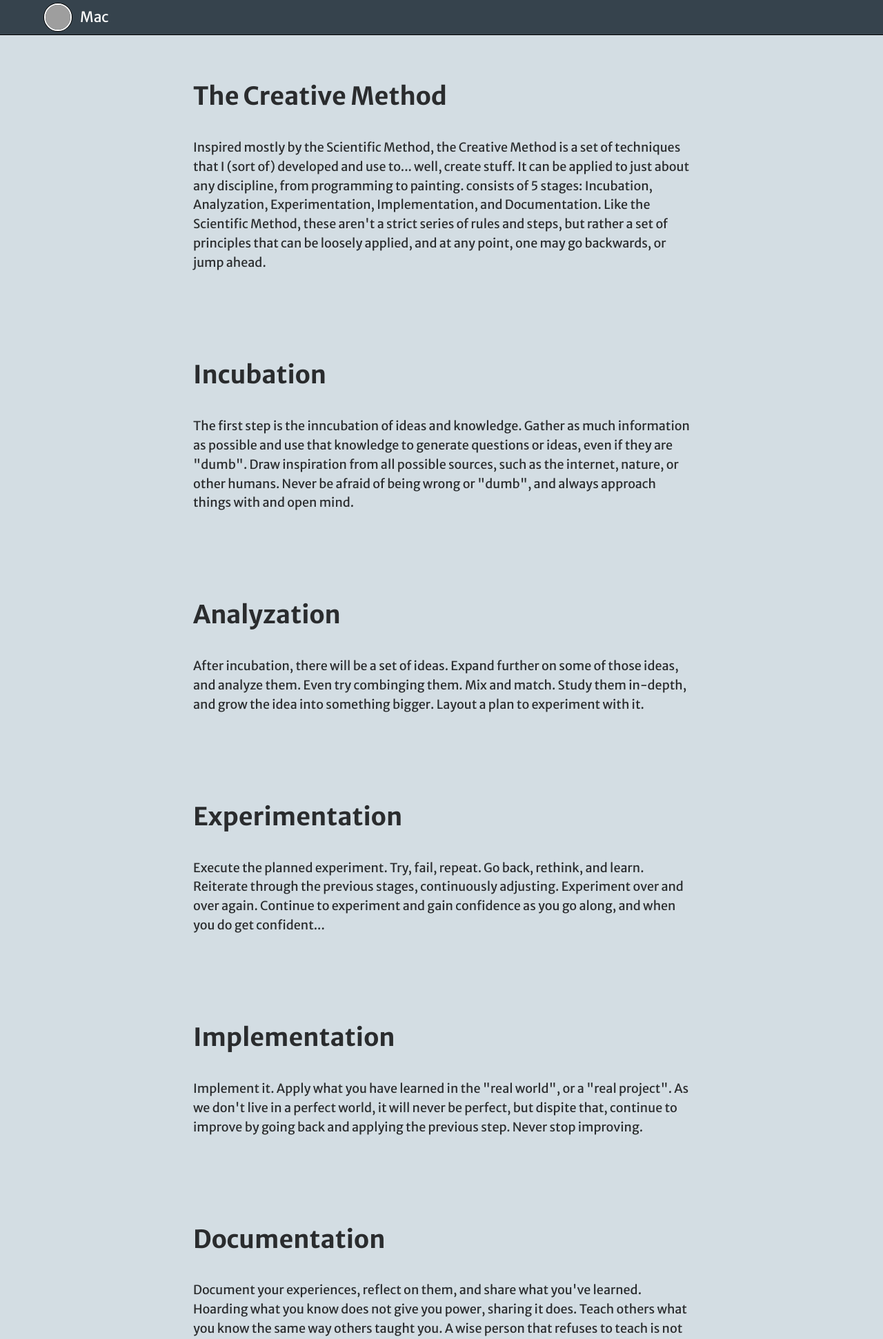
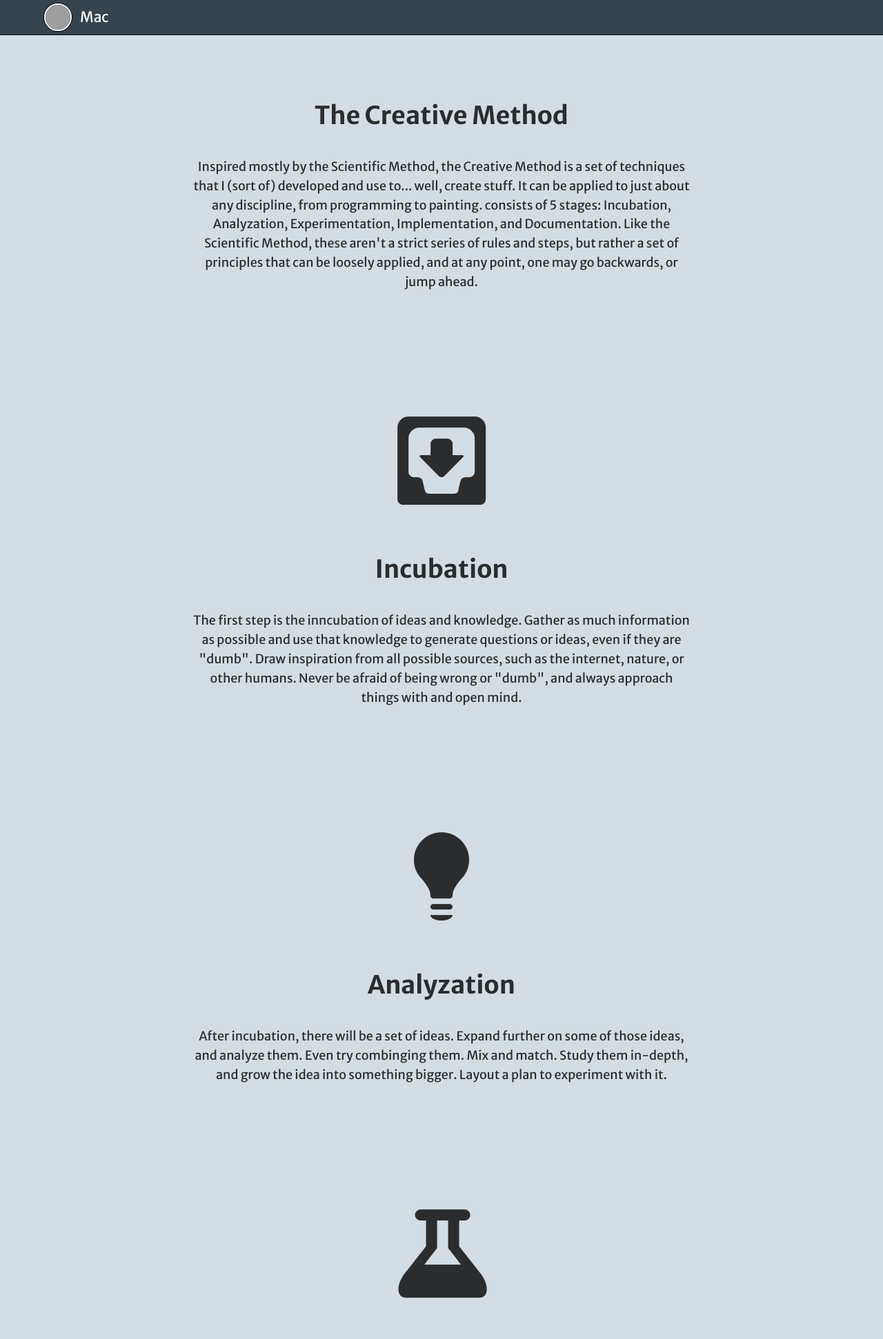
Before and after one commit to macrman/binarymac, a Django app: template binarymac/templates/creative_method.html in a window 1280 px wide. Shown: the top 1942 px of the page at 69% size. Run offline with Django 3.2, Linux system fonts and the light colour scheme; the template is opened without the code that fills it, so the values that code supplies are empty; some libraries are stand-ins or nearby versions; grey boxes are pictures that could not be loaded.

Commit message:
added icons to creative method page

```diff
--- a/binarymac/static/css/style.css
+++ b/binarymac/static/css/style.css
@@ -117,6 +117,11 @@ a {
 .tdarker { color: rgba(0, 0, 0, .8); }
 .tdarkest { color: rgba(0, 0, 0, 1); }
 
+.big_icon {
+    font-size: 128px;
+    margin: 0 36px;
+}
+
 .center_wrap {
     text-align: center;
     font-size: 0px;
@@ -155,6 +160,10 @@ a {
     max-width: 800px;
 }
 
+.wrap1024 {
+    max-width: 1024px;
+
+}
 .wrap1200 {
     max-width: 1200px;
 }
@@ -384,8 +393,15 @@ a {
 
 /* creative method */
 
+.creative_method {
+    text-align: center;
+}
+
+.big_icon, .stage_stuff {
+}
+
 .block {
-    padding: 36px;
+    padding: 64px;
 }
 
 /* contact */
--- a/binarymac/templates/creative_method.html
+++ b/binarymac/templates/creative_method.html
@@ -2,7 +2,8 @@
 
 
 {% block main %}
-<section class="block">
+<div class="creative_method">
+<section class="block clearfix">
     <div class="wrap720 inner">
         <h1>The Creative Method</h1>
         <p>Inspired mostly by the Scientific Method, the Creative Method is a
@@ -15,8 +16,10 @@
         </p>
     </div>
 </section>
-<section class="block">
-<div class="wrap720 inner">
+<section class="block clearfix">
+    <div class="inner wrap720">
+        <div class="big_icon icon-inbox inner"></div>
+        <div class="stage_stuff inner">
             <h1>Incubation</h1>
             <p>The first step is the inncubation of ideas and knowledge. Gather as much
             information as possible and use that knowledge to generate questions or
@@ -25,9 +28,12 @@
             afraid of being wrong or "dumb", and always approach things with and open
             mind.</p>
         </div>
+    </div>
 </section>
-<section class="block">
-<div class="wrap720 inner">
+<section class="block clearfix">
+    <div class="inner wrap720">
+        <div class="big_icon icon-lightbulb inner"></div>
+        <div class="stage_stuff inner">
             <h1>Analyzation</h1>
             <p>After incubation, there will be a set of ideas. Expand further on some
             of those ideas, and analyze them. Even try combinging them. Mix and match.
@@ -35,9 +41,12 @@
             to experiment with it.
             </p>
         </div>
+    </div>
 </section>
-<section class="block">
-<div class="wrap720 inner">
+<section class="block clearfix">
+    <div class="inner wrap720">
+        <div class="big_icon icon-flaskfull inner"></div>
+        <div class="stage_stuff inner">
             <h1>Experimentation</h1>
             <p>Execute the planned experiment. Try, fail, repeat. Go back, rethink, and
             learn. Reiterate through the previous stages, continuously adjusting.
@@ -45,9 +54,12 @@
             as you go along, and when you do get confident...
             </p>
         </div>
+    </div>
 </section>
-<section class="block">
-<div class="wrap720 inner">
+<section class="block clearfix">
+    <div class="inner wrap720">
+        <div class="big_icon icon-rocket inner"></div>
+        <div class="stage_stuff inner">
             <h1>Implementation</h1>
             <p>Implement it. Apply what you have learned in the "real world", or a
             "real project". As we don't live in a perfect world, it will never be
@@ -55,9 +67,12 @@
             the previous step. Never stop improving.
             </p>
         </div>
+    </div>
 </section>
-<section class="block">
-<div class="wrap720 inner">
+<section class="block clearfix inner">
+    <div class="inner wrap720 inner">
+        <div class="big_icon icon-document"></div>
+        <div class="stage_stuff">
             <h1>Documentation</h1>
             <p>Document your experiences, reflect on them, and share what you've
             learned. Hoarding what you know does not give you power, sharing it does.
@@ -65,9 +80,10 @@
             that refuses to teach is not a wise person.
             </p>
         </div>
+    </div>
 </section>
-<section class="block">
-<div class="wrap720 inner">
+<section class="block clearfix">
+    <div class="wrap720  stage_stuff">
         <h1>Continous Creation</h1>
         <p>
             Repeat. The Creative Method never stops.
@@ -75,4 +91,6 @@
     </div>
 </section>
 
+</div>
+
 {% endblock %}
```
Lines whose indentation alone changed are shown as unchanged.
